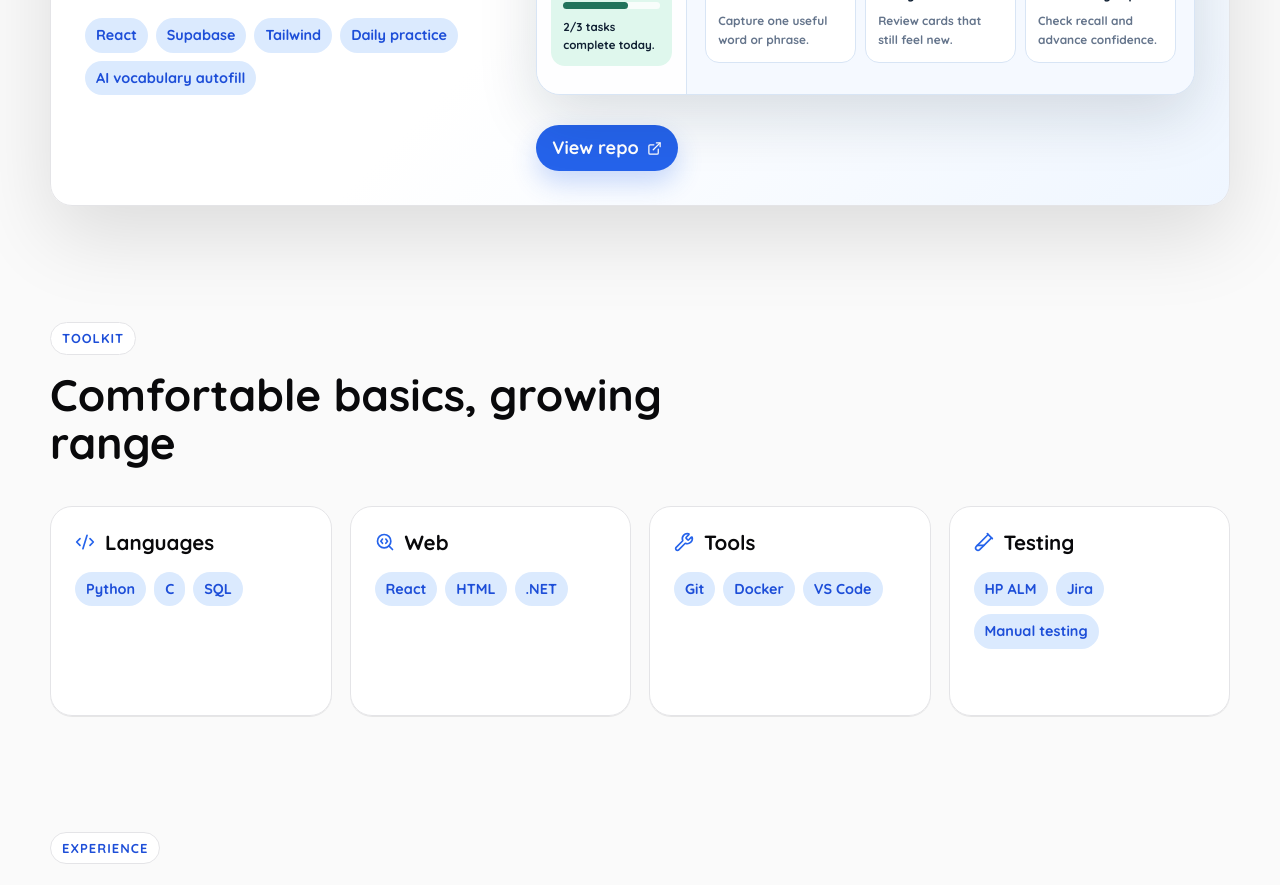
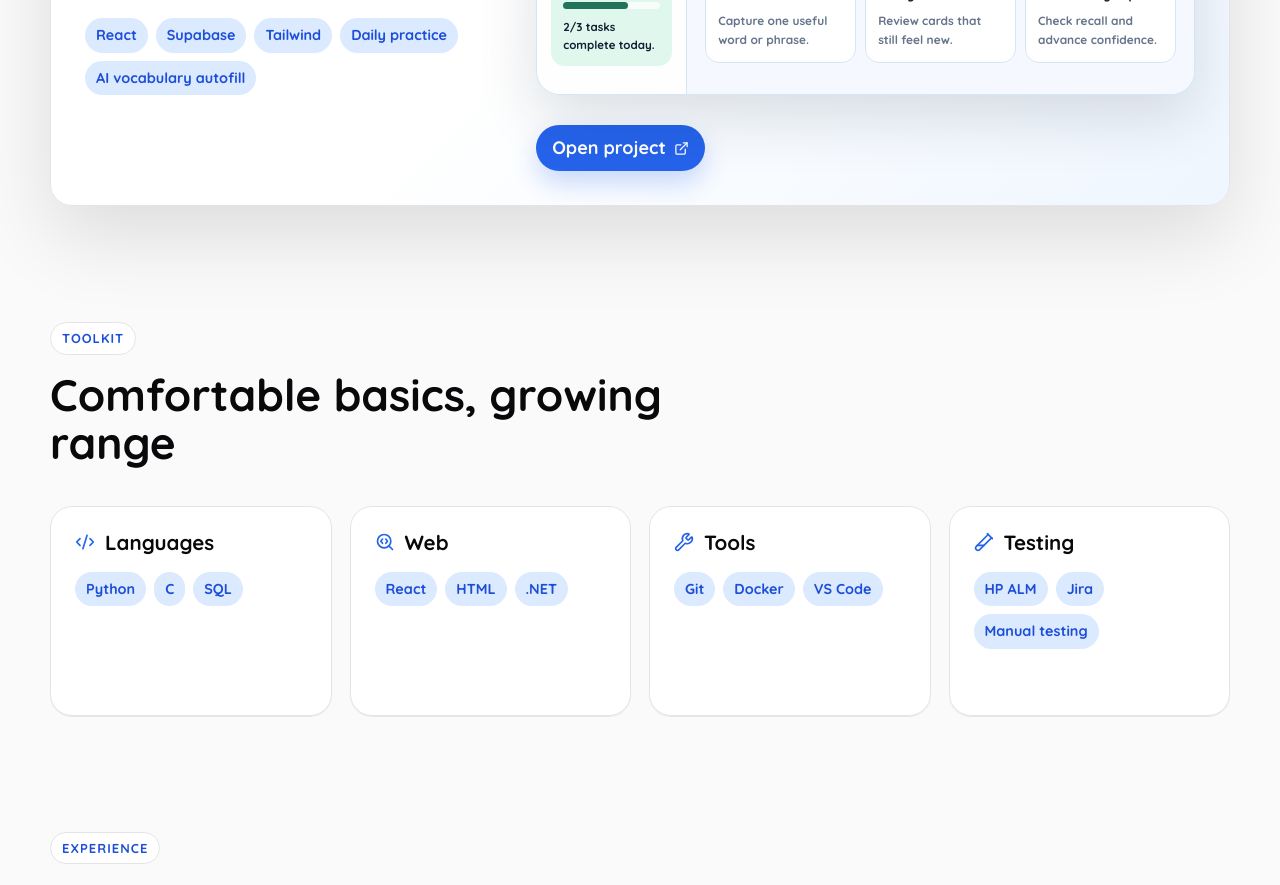
Before and after one commit to YijunYuan-Work/My-Portfolio, a React (Vite) app: page / in a window 1280 px wide. Shown: the part 3940-4825 px from the top of the page. Built offline with nearby package versions, Linux system fonts and the light colour scheme.

Commit message:
Update French Desk project link

```diff
--- a/src/App.jsx
+++ b/src/App.jsx
@@ -188,8 +188,8 @@ const sideProjects = [
   },
   {
     title: "French Desk",
-    href: "https://github.com/YijunYuan-Work/FrenchLearning",
-    cta: "View repo",
+    href: "https://french-learning-theta.vercel.app/",
+    cta: "Open project",
     preview: "frenchDesk",
     copy: "I built this because my French notes were becoming one long document that was hard to review.",
     problem:
```
